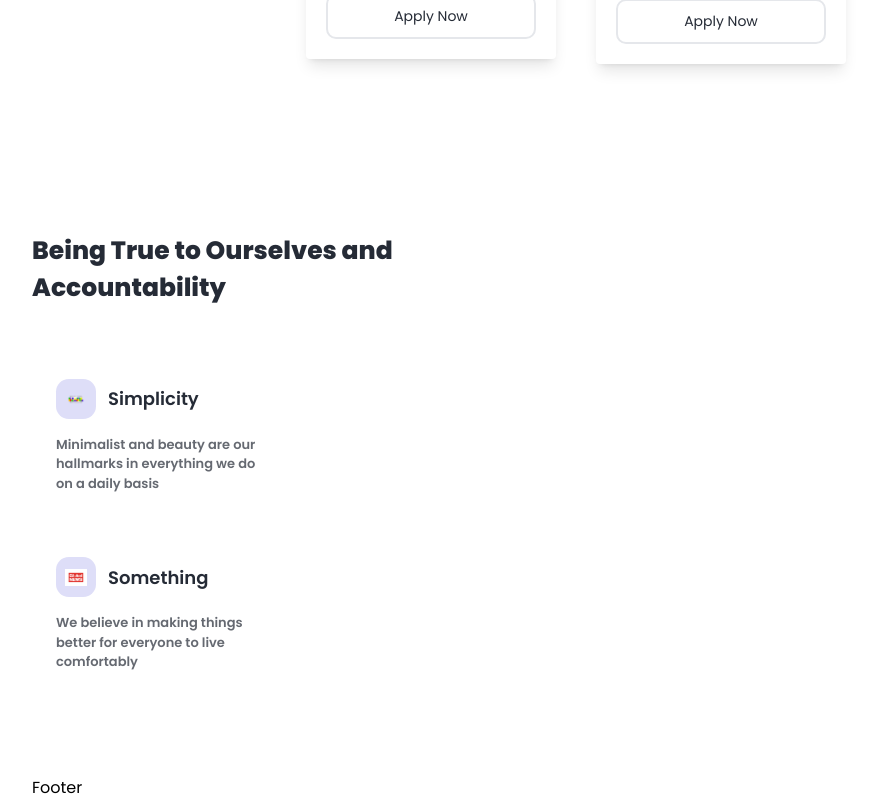
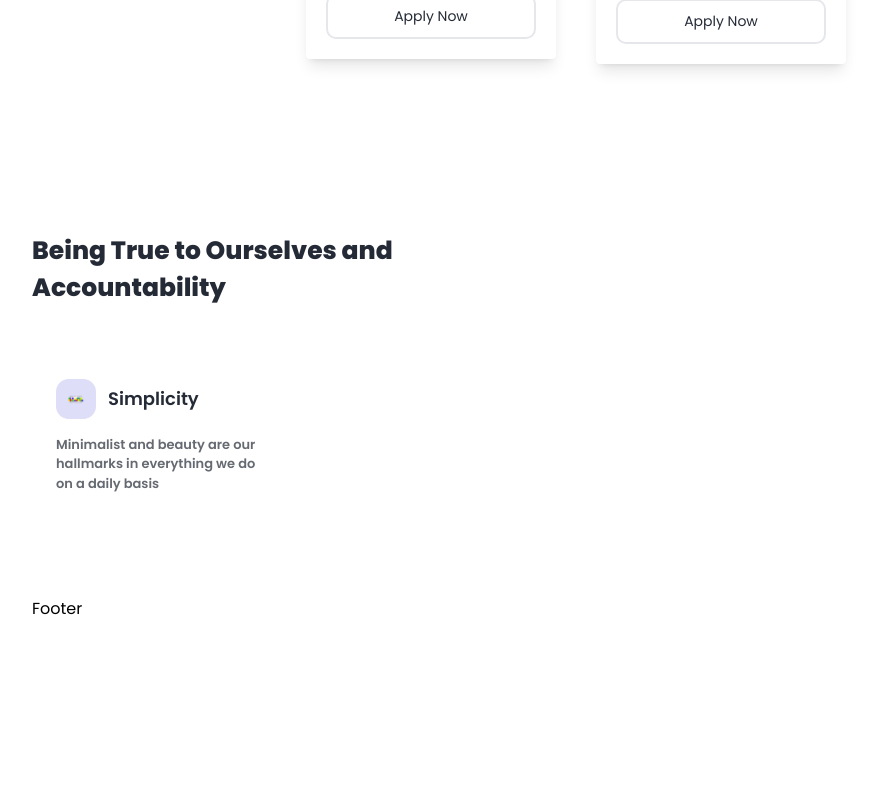
Before and after one commit to code-JOA/Remotejobs-React, a React (Vite) app in the folder remotejobs/: page / in a window 1280 px wide. Shown: the part 1294-2094 px from the top of the page, without its empty margins (64-937 px from the left). After the commit the page ends 1915 px from the top, so only its background shows below. Built offline with nearby package versions, Linux system fonts and the light colour scheme.

Commit message:
Commit auto_update

```diff
--- a/remotejobs/src/Components/ValueDiv/Value.jsx
+++ b/remotejobs/src/Components/ValueDiv/Value.jsx
@@ -28,24 +28,6 @@ const Value = () => {
         </div>
       </div>
 
-      <div className='grid gap-[10rem] grid-cols-3 items-center'>
-        <div className='singleGrid rounded-[10px] hover:bg-[#eeedf7] p-[1.5rem]'>
-          <div className='flex items-center gap-3'>
-            <div className='imgDiv p-[4px] rounded-[.8rem] bg-[#dedef8]
-              h-[40px] w-[40px] flex items-center justify-center'>
-              <img src={unedited} alt="" className='w-[70%]'/>
-            </div>
-
-            <span className='font-semibold text-textColor text-[18px]'>
-              Something
-            </span>
-          </div>
-          <p className='text-[13px] text-textColor opacity-[.7] py-[1rem] font-semibold '>
-            We believe in making things better for everyone to live comfortably
-          </p>
-        </div>
-      </div>
-
     </div>
   )
 }
```
